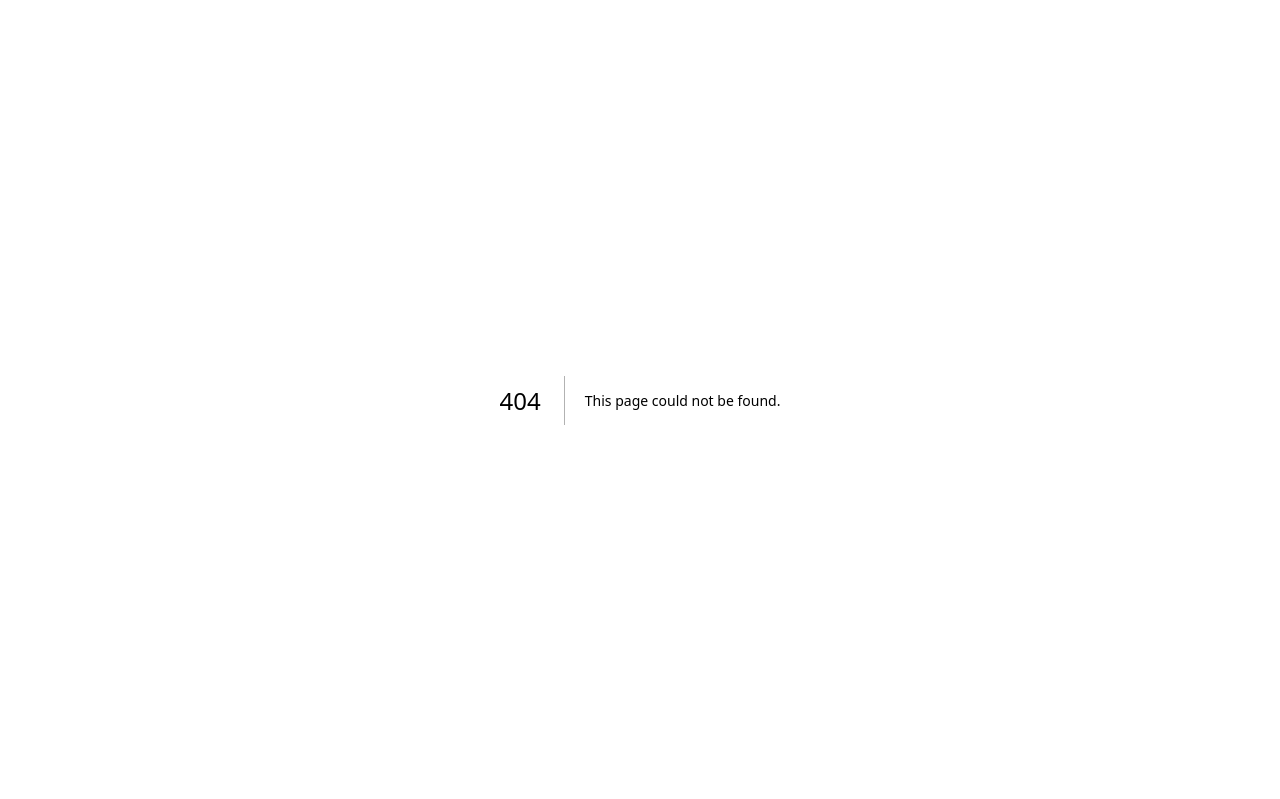
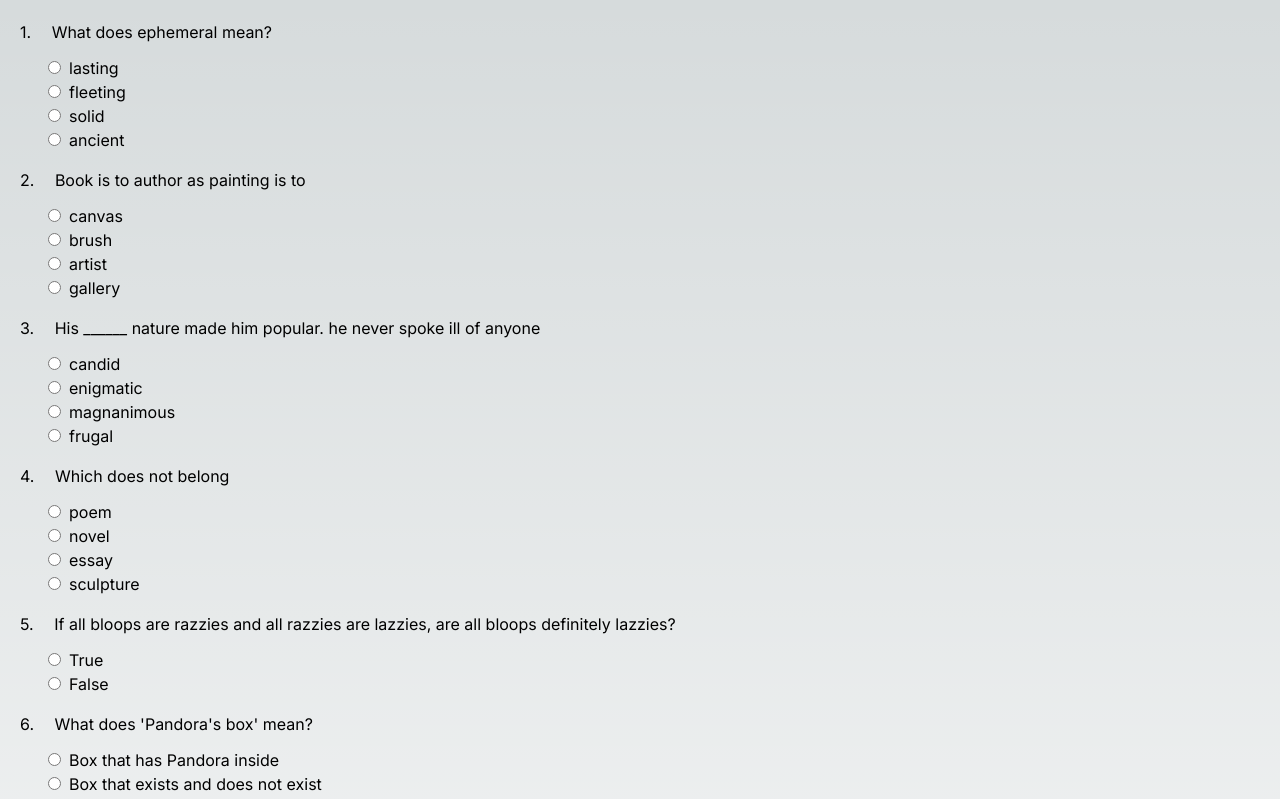
Before and after one commit to Jaarabytes/jipime, a Next.js app: page /test-3 in a window 1280 px wide. Before the commit this address had no page. Shown: the top 799 px of the page. Built offline with nearby package versions, Linux system fonts and the light colour scheme.

Commit message:
feat: page for test-3
import critical think (test 3)

```diff
--- /dev/null
+++ b/app/test-3/page.tsx
@@ -0,0 +1,8 @@
+// import critical think tsx
+import CriticalThink from "@/app/ui/test/CriticalThink";
+
+export default function TestThree () {
+    return (
+        <CriticalThink />
+    )
+}
```
